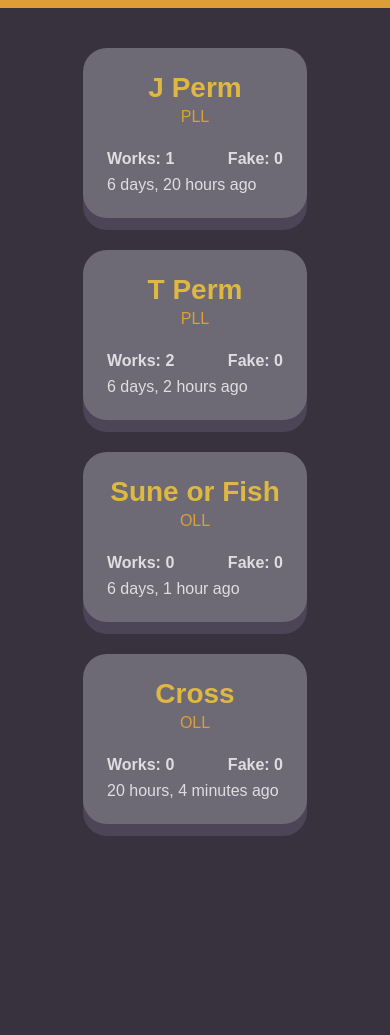
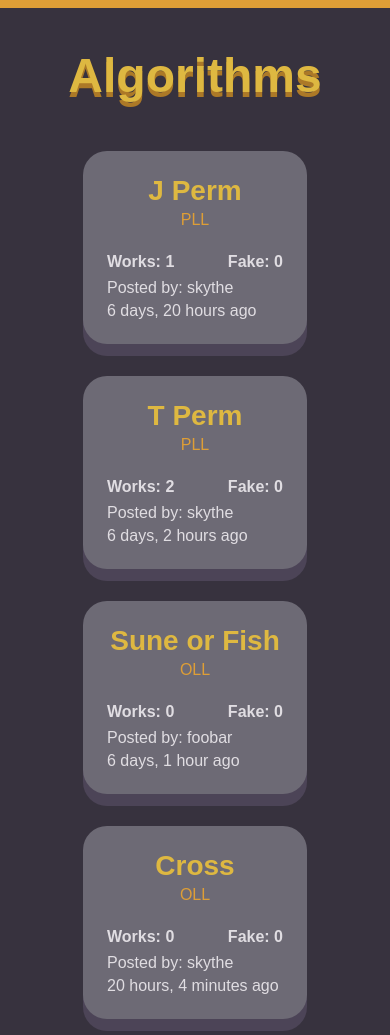
Before and after one commit to Skythe7/algodex, a Django app: page / in a window 390 px wide. Shown: the part 52-1087 px from the top of the page. Before the commit the page ends 888 px from the top, so only its background shows below. Run offline with Django 5.2, Linux system fonts and the light colour scheme; data comes from the database, SQL or seed files in the repository; some libraries are stand-ins or nearby versions.

Commit message:
Add title to home

```diff
--- a/Algodex/main/static/styles/home.css
+++ b/Algodex/main/static/styles/home.css
@@ -117,21 +117,29 @@ body {
 }
 
 
+.home-title {
+    color: var(--primary);
+    margin-top: 3rem;
+    text-align: center;
+    font-size: 48px;
+    text-shadow: 0px 5px 0px #ac7927;
+}
+
 .algorithms-container {
     display: grid;
-    grid-template-columns: 14rem 14rem 14rem 14rem;
+    grid-template-columns: 15rem 15rem 15rem 15rem;
     justify-content: space-around;
     margin-top: 32px;
 }
 
 @media screen and (max-width: 1000px) {
     .algorithms-container {
-        grid-template-columns: 14rem 14rem 14rem;
+        grid-template-columns: 15rem 15rem 15rem;
     }
 }
 @media screen and (max-width: 720px) {
     .algorithms-container {
-        grid-template-columns: 14rem 14rem;
+        grid-template-columns: 15rem 15rem;
     }
 }
 @media screen and (max-width: 480px) {
@@ -177,4 +185,5 @@ body {
 
 .algorithm-timestamp {
     color: var(--text);
+    margin-top: 5px;
 }
--- a/Algodex/main/templates/home.html
+++ b/Algodex/main/templates/home.html
@@ -39,6 +39,7 @@
         </div>
     {% endif %}
 
+    <h1 class="home-title">Algorithms</h1>
     {% if algorithms %}
         <div class="algorithms-container">
             {% for algorithm in algorithms %}
@@ -50,6 +51,7 @@
                             <p class="algorithm-yes">Works: {{ algorithm.yes_count }}</p>
                             <p class="algorithm-no">Fake: {{ algorithm.no_count }}</p>
                         </div>
+                        <p class="algorithm-timestamp">Posted by: {{ algorithm.creator }}</p>
                         <p class="algorithm-timestamp">{{ algorithm.created_at|timesince }} ago</p>
                     </a>
                 </div>
```
